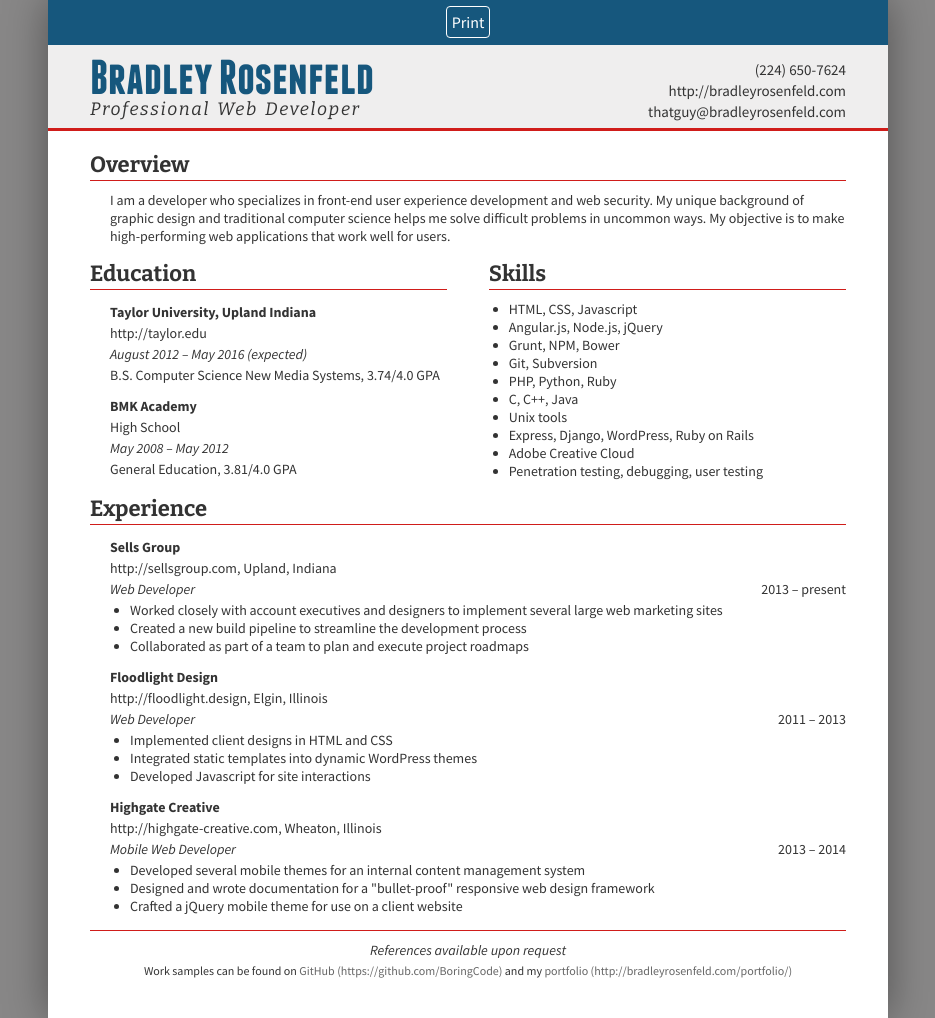
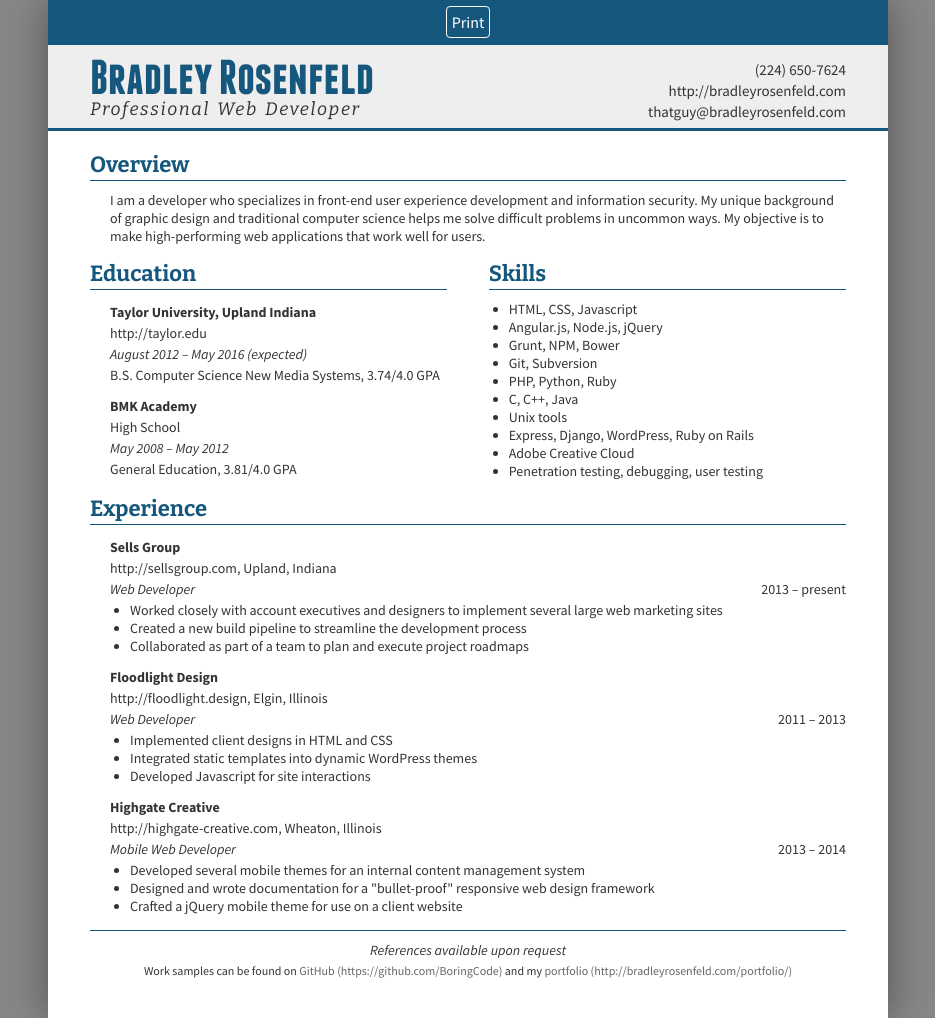
Before and after one commit to BoringCode/resume, a plain HTML site: page index.html in a window 1280 px wide. Shown: the whole page, without its empty margins (172-1107 px from the left). Drawn offline with nearby package versions, Linux system fonts and the light colour scheme.

Commit message:
Changed primary color of resume

```diff
--- a/index.html
+++ b/index.html
@@ -22,7 +22,7 @@
 			<header>
 				<h2>Overview</h2>
 			</header>
-			<p>I am a developer who specializes in front-end user experience development and web security. My unique background of graphic design and traditional computer science helps me solve difficult problems in uncommon ways. My objective is to make high-performing web applications that work well for users.</p>
+			<p>I am a developer who specializes in front-end user experience development and information security. My unique background of graphic design and traditional computer science helps me solve difficult problems in uncommon ways. My objective is to make high-performing web applications that work well for users.</p>
 		</section>
 		<div class="row">
 			<section class="education col col-2-1">
@@ -100,7 +100,7 @@
 		</section>
 		<footer>
 			<em>References available upon request</em>
-			<p>Work samples can be found on <a href="https://github.com/BoringCode">GitHub (https://github.com/BoringCode)</a> and my <a href="http://bradleyrosenfeld.com">portfolio (http://bradleyrosenfeld.com/portfolio/)</a></p>
+			<p>Work samples can be found on <a href="https://github.com/BoringCode">GitHub (https://github.com/BoringCode)</a> and my <a href="http://bradleyrosenfeld.com/portfolio/">portfolio (http://bradleyrosenfeld.com/portfolio/)</a></p>
 		</footer>
 	</body>
 </html>
--- a/style.css
+++ b/style.css
@@ -65,7 +65,7 @@ body > header {
 	padding: 10px 5%;
 	background-color: #EFEEEE;
 	font-family: 'Franchise', serif;
-	border-bottom: 3px solid #D01D1A;
+	border-bottom: 3px solid #16577D;
 	margin-bottom: 20px;
 	position: relative;
 }
@@ -106,10 +106,11 @@ section, footer {
 	font-size: 14px;
 }
 	section header {
-		border-bottom: 1px solid #D01D1A;
+		border-bottom: 1px solid #16577D;
 		padding-bottom: 2px;
 	}
 	   section header h2 {
+	   		color: #16577D;
 	       font-size: 22px;
 	       font-family: 'Bitter', serif;
 	   }
@@ -131,7 +132,7 @@ section, footer {
 		line-height: 24px;
 	}
 	footer em {
-		border-top: 1px solid #D01D1A;
+		border-top: 1px solid #16577D;
 		display: block;
 		padding-top: 10px;
 		margin-top: 10px;
```
